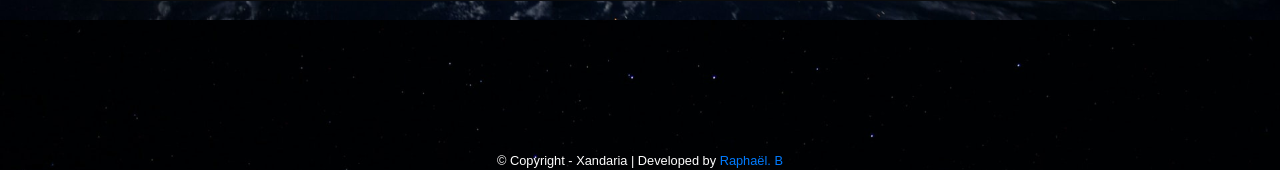
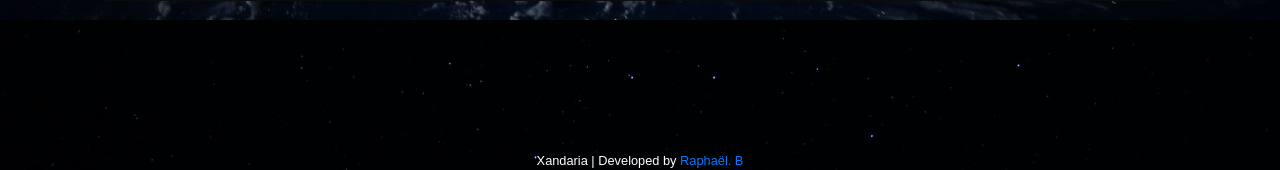
Before and after one commit to raphael-blanchard/Xandaria, a Flask app: page / in a window 1280 px wide. Shown: the part 832-1002 px from the top of the page. Run offline with Flask 2, Linux system fonts and the light colour scheme; some web fonts are replaced.

Commit message:
changed the footers

```diff
--- a/templates/astronauts.html
+++ b/templates/astronauts.html
@@ -11,6 +11,6 @@
 <script src="/static/astronauts.js"></script>
 
 <footer class="small text-center">
-    <center>&#169 Copyright - Xandaria | Developed by <a href="https://www.linkedin.com/in/raphaël-b">Raphaël. B</a></center>
+    <center>Xandaria | Developed by <a href="https://www.linkedin.com/in/raphaël-b">Raphaël. B</a></center>
   </footer>
 {% endblock %}
--- a/templates/image.html
+++ b/templates/image.html
@@ -26,7 +26,7 @@
 
 
 <footer class="small text-center">
-  <center>&#169 Copyright - Xandaria | Developed by <a href="https://www.linkedin.com/in/raphaël-b">Raphaël. B</a></center>
+  <center>Xandaria | Developed by <a href="https://www.linkedin.com/in/raphaël-b">Raphaël. B</a></center>
 </footer>
 
 {% endblock %}
--- a/templates/index.html
+++ b/templates/index.html
@@ -64,6 +64,6 @@
 
 
 <footer class="small text-center">
-  <center>&#169 Copyright - Xandaria | Developed by <a href="https://www.linkedin.com/in/raphaël-b">Raphaël. B</a></center>
+  <center>Xandaria | Developed by <a href="https://www.linkedin.com/in/raphaël-b">Raphaël. B</a></center>
 </footer>
 {% endblock %}
--- a/templates/map.html
+++ b/templates/map.html
@@ -32,5 +32,5 @@
 {% endblock %}
 
 <footer class="small text-center text-muted" id="footer_map">
-  <center>&#169 Copyright | <a href="https://www.linkedin.com/in/raphaël-b">Raphaël. B</a></center>
+  <center>Xandaria | <a href="https://www.linkedin.com/in/raphaël-b">Raphaël. B</a></center>
 </footer>
```
